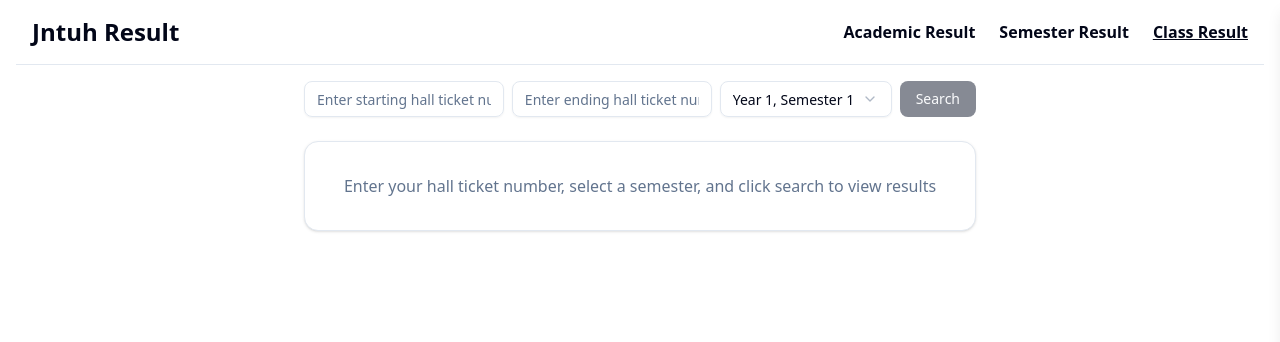
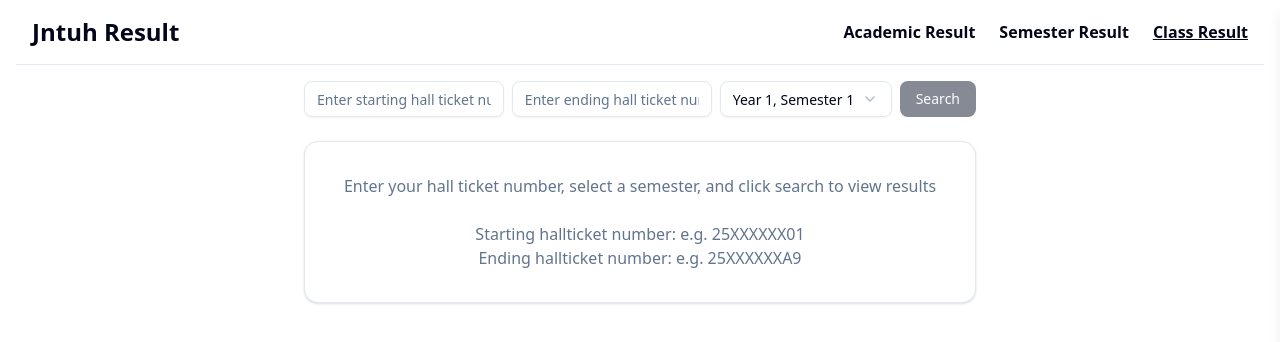
Before and after one commit to Hemant2059/jntuhresult, a Next.js app: page /classresult in a window 1280 px wide. Shown: the top 342 px of the page. Built offline with nearby package versions, Linux system fonts and the light colour scheme.

Commit message:
fix: add instructions for entering hall ticket numbers in ClassResultForm

```diff
--- a/app/layout.tsx
+++ b/app/layout.tsx
@@ -91,6 +91,7 @@ export default function RootLayout({
 }>) {
   return (
     <html lang="en">
+      <head>
         <script
           type="application/ld+json"
           dangerouslySetInnerHTML={{
@@ -108,6 +109,7 @@ export default function RootLayout({
             }),
           }}
         />
+      </head>
       <body
         className={`${geistSans.variable} ${geistMono.variable} antialiased`}
       >
--- a/components/classresult-form.tsx
+++ b/components/classresult-form.tsx
@@ -173,6 +173,10 @@ export default function ClassResultForm() {
             Enter your hall ticket number, select a semester, and click search
             to view results
           </p>
+          <div>
+            <p>Starting hallticket number: e.g. 25XXXXXX01</p>
+            <p>Ending hallticket number: e.g. 25XXXXXXA9</p>
+          </div>
         </Card>
       )}
     </div>
```
Lines whose indentation alone changed are shown as unchanged.
